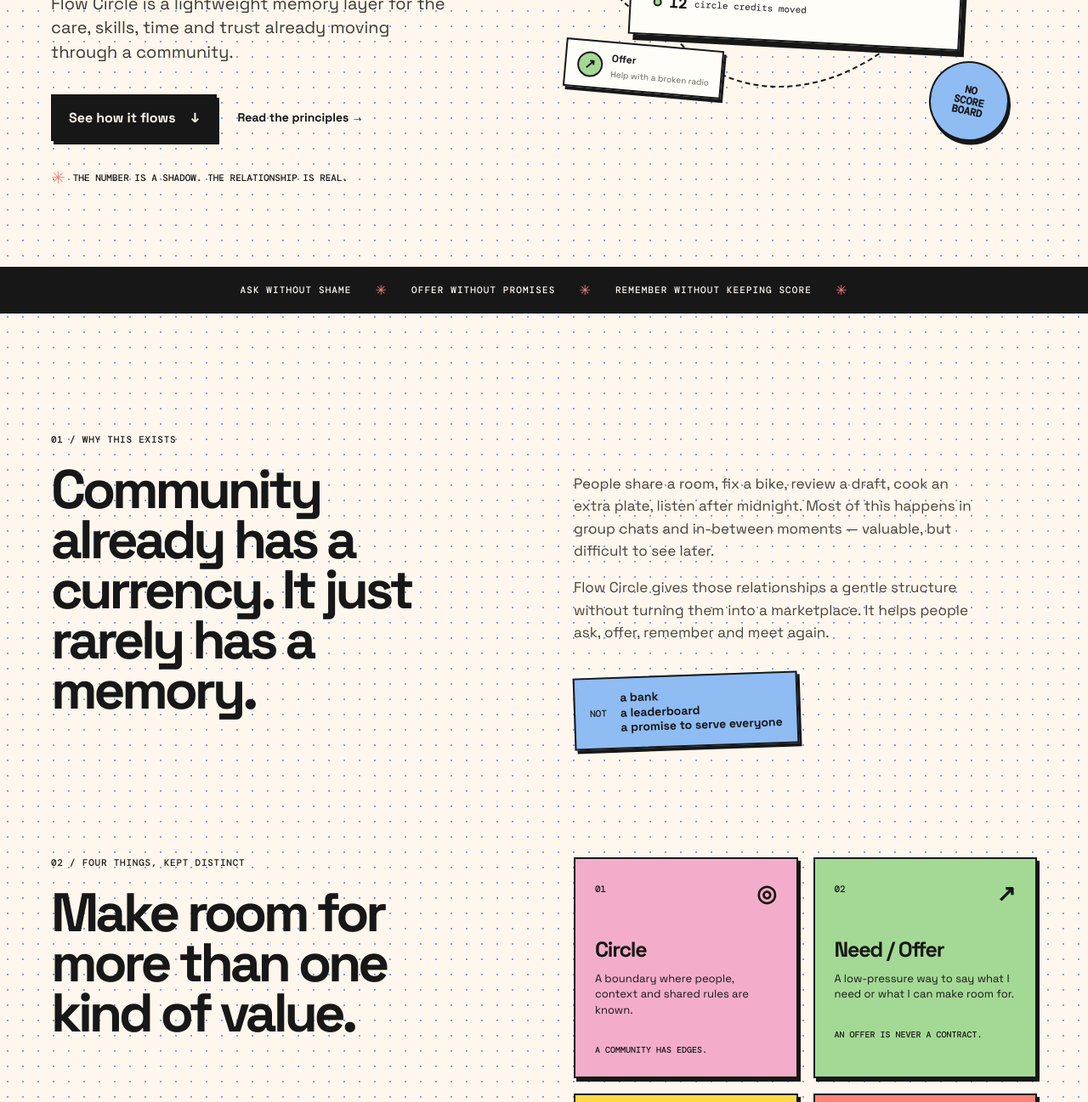
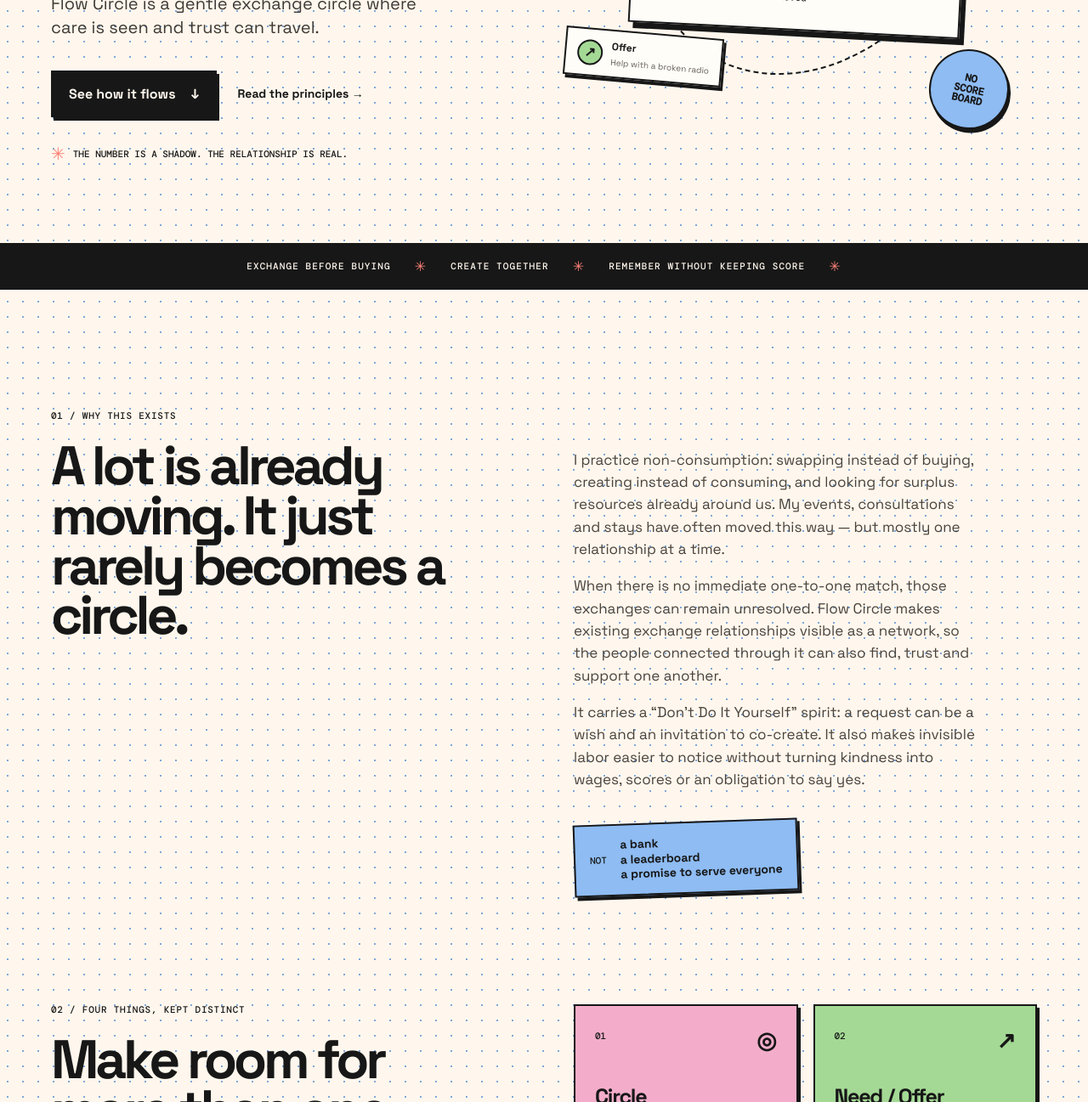
Before and after one commit to Ciaoye/flow-circle-devpost, a website built with Vite: page index.html in a window 1280 px wide. Shown: the part 518-1815 px from the top of the page at 85% size. Built offline with nearby package versions, Linux system fonts and the light colour scheme.

Commit message:
Reflect Flow Circle exchange inspiration on site

```diff
--- a/index.html
+++ b/index.html
@@ -4,7 +4,7 @@
     <meta charset="UTF-8" />
     <meta name="viewport" content="width=device-width, initial-scale=1.0" />
     <meta name="theme-color" content="#fbbb15" />
-    <meta name="description" content="Flow Circle is a lightweight memory layer for the care already moving through a community." />
+    <meta name="description" content="A gentle exchange circle where care is seen and trust can travel." />
     <title>Flow Circle — Community memory in motion</title>
     <link rel="stylesheet" href="styles.css" />
   </head>
@@ -27,8 +27,8 @@
         <section class="hero section-grid">
           <div class="hero-copy">
             <div class="eyebrow"><span class="eyebrow-dot"></span> A static prototype for a living idea</div>
-            <h1>Good things<br /><em>keep moving.</em></h1>
-            <p class="hero-lede">Flow Circle is a lightweight memory layer for the care, skills, time and trust already moving through a community.</p>
+            <h1>Let trust<br /><em>travel further.</em></h1>
+            <p class="hero-lede">Flow Circle is a gentle exchange circle where care is seen and trust can travel.</p>
             <div class="hero-actions">
               <a class="button button-dark" href="#try-it">See how it flows <span aria-hidden="true">↓</span></a>
               <a class="text-link" href="#principles">Read the principles <span aria-hidden="true">→</span></a>
@@ -65,17 +65,18 @@
         </section>
 
         <section class="marquee" aria-label="Flow Circle values">
-          <div>ASK WITHOUT SHAME</div><span>✳</span><div>OFFER WITHOUT PROMISES</div><span>✳</span><div>REMEMBER WITHOUT KEEPING SCORE</div><span>✳</span>
+          <div>EXCHANGE BEFORE BUYING</div><span>✳</span><div>CREATE TOGETHER</div><span>✳</span><div>REMEMBER WITHOUT KEEPING SCORE</div><span>✳</span>
         </section>
 
         <section class="intro section-grid" id="why">
           <div class="section-heading">
             <div class="eyebrow">01 / WHY THIS EXISTS</div>
-            <h2>Community already has a currency. It just rarely has a memory.</h2>
+            <h2>A lot is already moving. It just rarely becomes a circle.</h2>
           </div>
           <div class="intro-copy">
-            <p>People share a room, fix a bike, review a draft, cook an extra plate, listen after midnight. Most of this happens in group chats and in-between moments — valuable, but difficult to see later.</p>
-            <p>Flow Circle gives those relationships a gentle structure without turning them into a marketplace. It helps people ask, offer, remember and meet again.</p>
+            <p>I practice non-consumption: swapping instead of buying, creating instead of consuming, and looking for surplus resources already around us. My events, consultations and stays have often moved this way — but mostly one relationship at a time.</p>
+            <p>When there is no immediate one-to-one match, those exchanges can remain unresolved. Flow Circle makes existing exchange relationships visible as a network, so the people connected through it can also find, trust and support one another.</p>
+            <p>It carries a “Don’t Do It Yourself” spirit: a request can be a wish and an invitation to co-create. It also makes invisible labor easier to notice without turning kindness into wages, scores or an obligation to say yes.</p>
             <div class="not-box"><span>NOT</span><strong>a bank<br />a leaderboard<br />a promise to serve everyone</strong></div>
           </div>
         </section>
@@ -156,7 +157,7 @@
 
         <section class="closing section-grid">
           <div class="closing-mark" aria-hidden="true"><span></span><span></span><span></span><b>↗</b></div>
-          <div><div class="eyebrow">THE INVITATION</div><h2>What if the things<br />we do for each other<br /><em>could keep moving?</em></h2><a class="button button-dark" href="#top">Start at the beginning <span aria-hidden="true">↑</span></a></div>
+          <div><div class="eyebrow">THE INVITATION</div><h2>Looking for<br /><em>first circles.</em></h2><p>Flow Circle is recruiting early testers: people already exchanging with friends, a co-learning or co-creation group, or an offline community ready to see whether this can truly move.</p><a class="button button-dark" href="/demo.html">Explore the demo <span aria-hidden="true">→</span></a></div>
         </section>
       </main>
 
```
